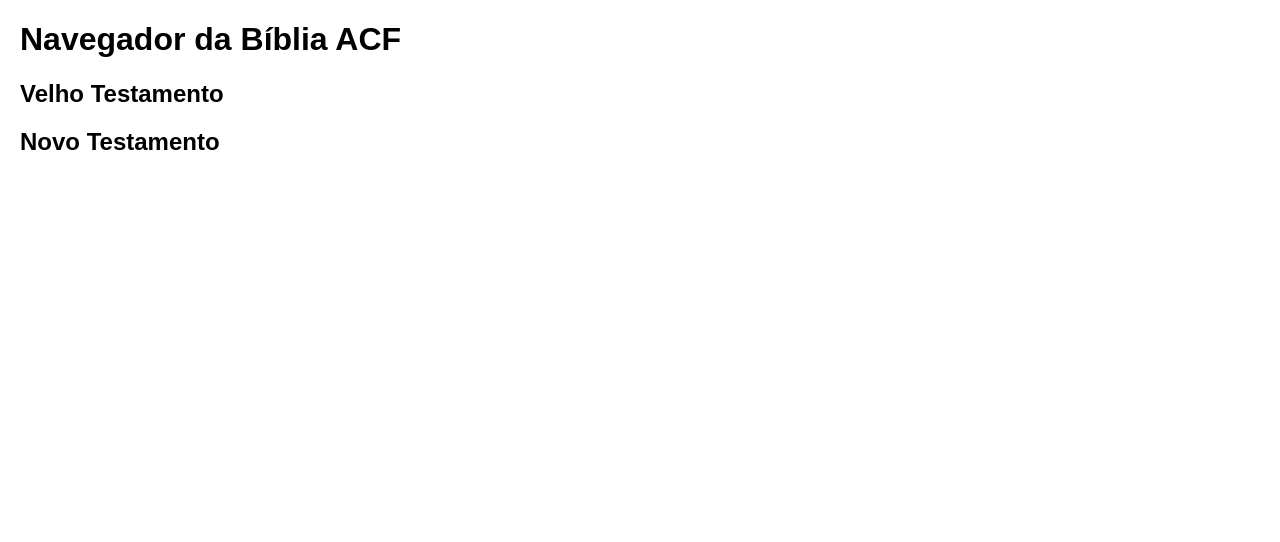
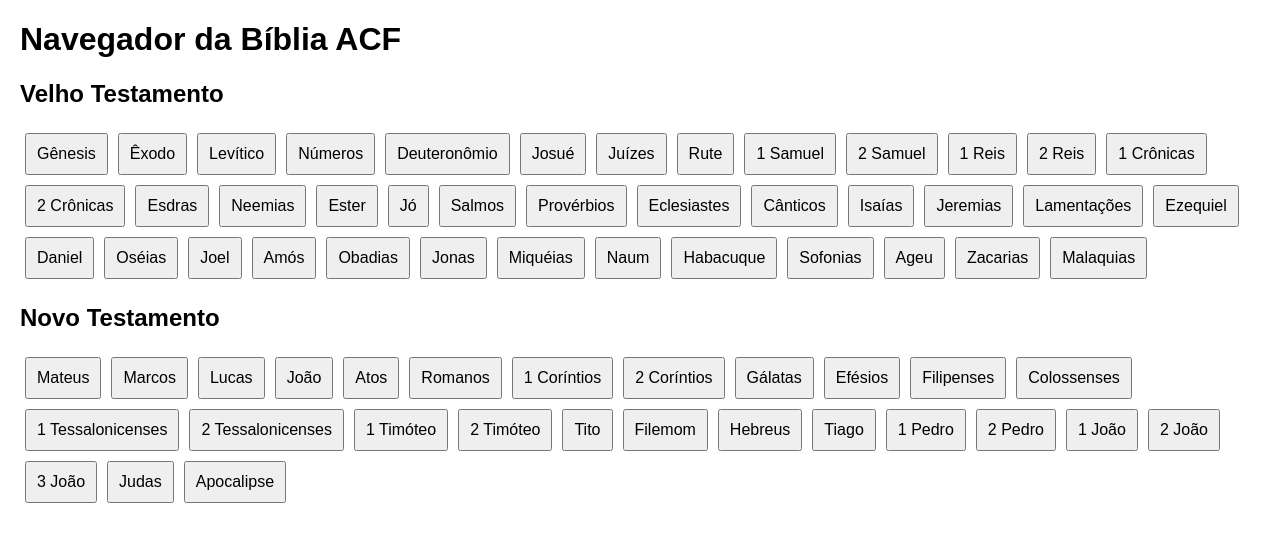
Before and after one commit to inovacaomab/bibliaACFestudo, a plain HTML site: page index.html in a window 1280 px wide. Drawn offline with Linux system fonts and the light colour scheme.

Commit message:
Update index.html

```diff
--- a/index.html
+++ b/index.html
@@ -109,10 +109,10 @@
 
         books.forEach(book => {
             const bookButton = document.createElement('button');
-            bookButton.textContent = book.replace('acf-', '').replace('.xml', '').toUpperCase();
-            bookButton.onclick = () => loadBook(book);
+            bookButton.textContent = book.name;
+            bookButton.onclick = () => loadBook(book.file);
 
-            if (book === 'acf-mt.xml' || books.indexOf(book) > books.indexOf('acf-mt.xml')) {
+            if (books.indexOf(book) >= books.indexOf(books.find(b => b.file === 'acf-mt.xml'))) {
                 newTestament.appendChild(bookButton);
             } else {
                 oldTestament.appendChild(bookButton);
@@ -150,7 +150,7 @@
             }
 
             const bookTitle = document.createElement('h2');
-            bookTitle.textContent = book.replace('acf-', '').replace('.xml', '').toUpperCase();
+            bookTitle.textContent = books.find(b => b.file === book).name;
             content.appendChild(bookTitle);
 
             const chapters = bookElement.getElementsByTagName('chapter');
```
